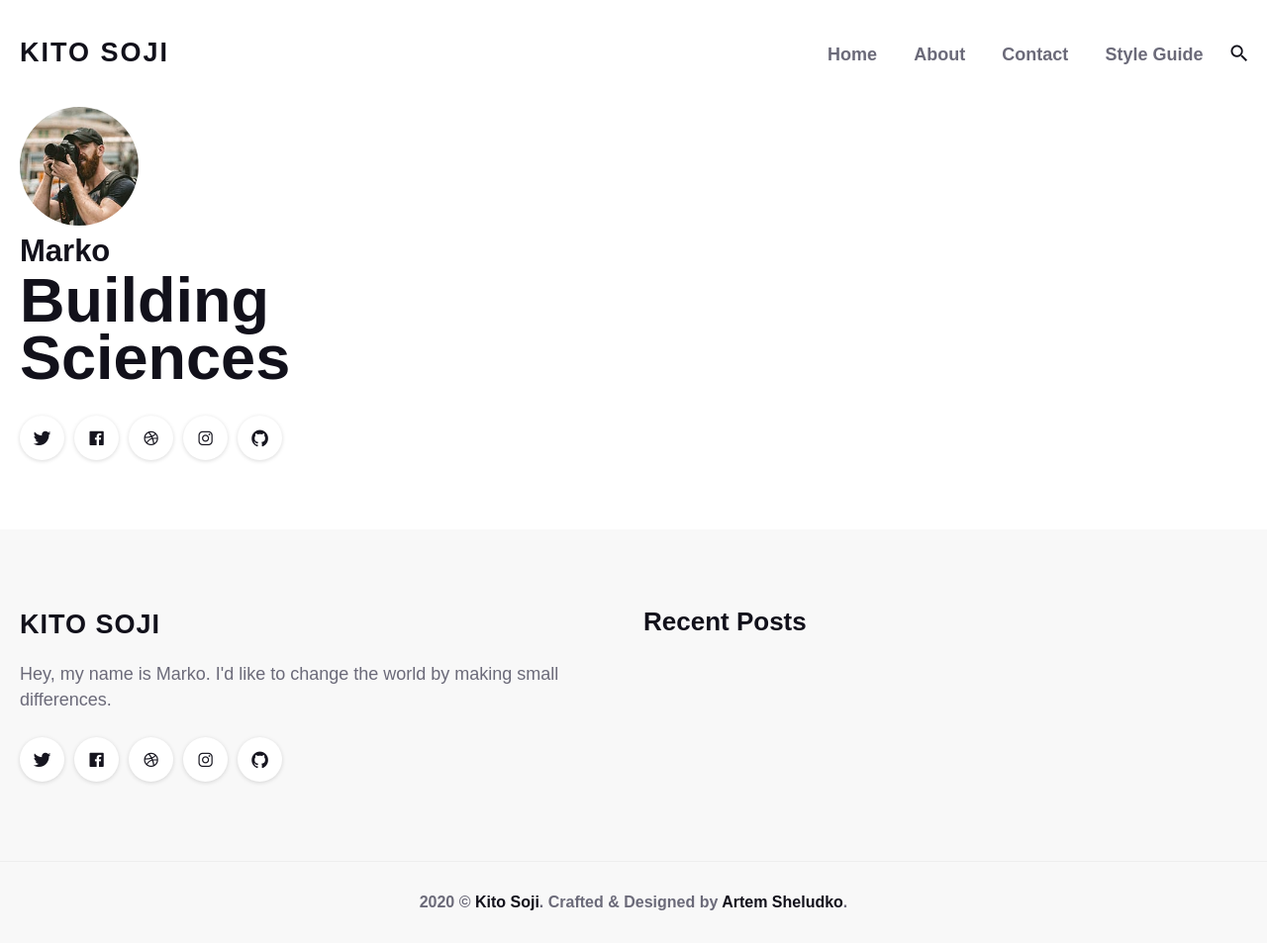
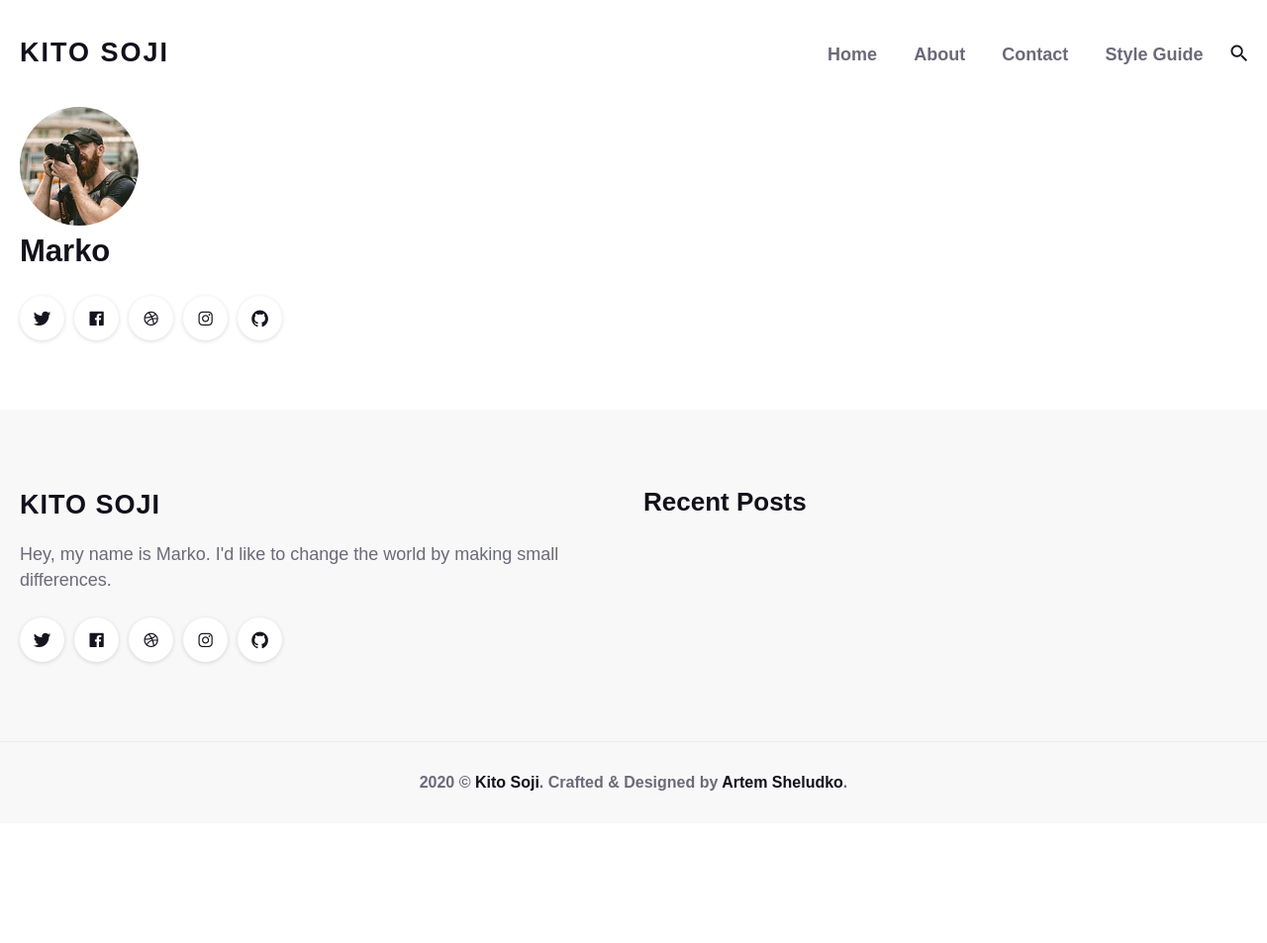
Before and after one commit to kitosoji/kitosoji, a Jekyll site: the page built from index.html, in a window 1280 px wide. Shown: the whole page at 99% size. Built offline with Jekyll 4.4.1, drawn with Linux system fonts in a browser that asks for light colours; nearby versions of some CDN libraries; some web fonts are replaced; the list of posts is cut into pages by our own code; after the commit the page ends 900 px from its top, so only the background shows below that.

Commit message:
Update _config.yml

```diff
--- a/_config.yml
+++ b/_config.yml
@@ -12,7 +12,6 @@ url: "" # The base hostname & protocol for your site, e.g. http://example.com
 author:
   avatar: '/images/01.jpg'
   name: Marko
-  job: Building Sciences
 
 social:
 - {icon: "ion-logo-twitter", link: "https://twitter.com"}
```
